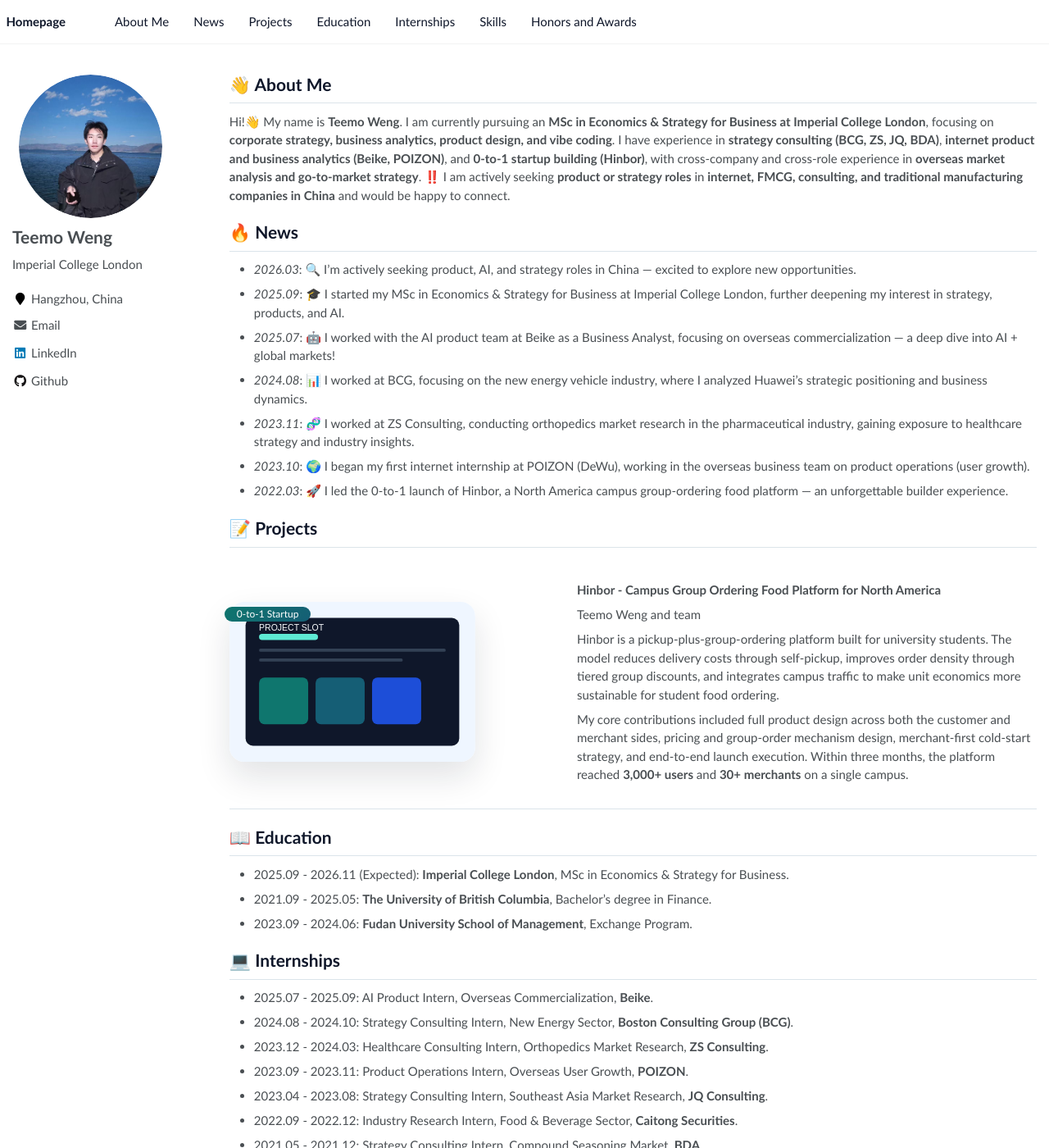
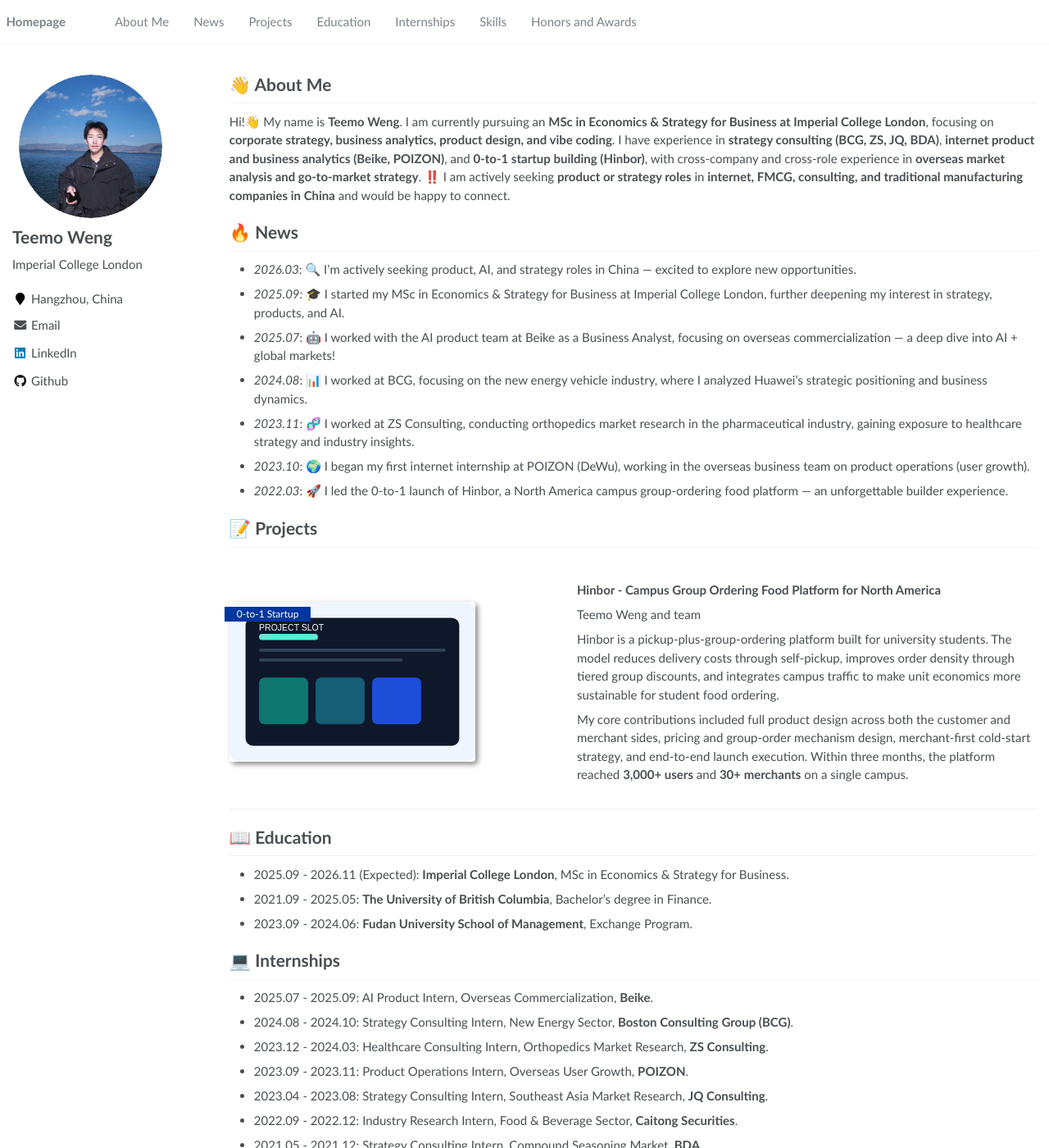
Before and after one commit to teemoweng/teemoweng.github.io, a Jekyll site: the page built from _pages/about.md, in a window 1280 px wide and 1400 px high. Shown: the whole window at 82% size. Built offline with Jekyll 4.4.1, drawn with Linux system fonts in a browser that asks for light colours.

Commit message:
Match reference site typography colors

```diff
--- a/_sass/_variables.scss
+++ b/_sass/_variables.scss
@@ -60,14 +60,14 @@
 $background-color           : #fff;
 $code-background-color      : #fafafa;
 $code-background-color-dark : $light-gray;
-$text-color                 : $dark-gray;
+$text-color                 : #494e52;
 $border-color               : $lighter-gray;
 
-$primary-color              : #0f172a;
+$primary-color              : #7a8288;
 $success-color              : #62c462;
 $warning-color              : #f89406;
 $danger-color               : #ee5f5b;
-$info-color                 : #0f766e;
+$info-color                 : #224b8d;
 // $info-color                 : #52adc8;
 
 /* brands */
--- a/assets/css/main.scss
+++ b/assets/css/main.scss
@@ -46,7 +46,7 @@
     align-items: center;
     flex-direction: row;
     flex-wrap: wrap;
-    border-bottom: 1px #dbe4ea solid;
+    border-bottom: 1px #efefef solid;
     padding: 2em 0 2em 0;
 
 
@@ -57,8 +57,8 @@
         order: 2;
         img {
             max-width: 400px;
-            box-shadow: 0 18px 40px rgba(15, 23, 42, 0.12);
-            border-radius: 18px;
+            box-shadow: 3px 3px 6px #888;
+            border-radius: 4px;
             object-fit: cover;
         }
     }
@@ -105,15 +105,14 @@
     margin-top: .5em;
     margin-left: -.5em;
     color: white;
-    background: linear-gradient(135deg, #0f766e, #155e75);
+    background-color: #00369f;
     font-size: .8em;
-    border-radius: 999px;
 }
 
 .page__content {
     h1 {
-        color: #0f172a;
-        border-bottom: 1px solid #dbe4ea;
+        color: #494e52;
+        border-bottom: 1px solid #f2f3f3;
     }
 }
 
```
